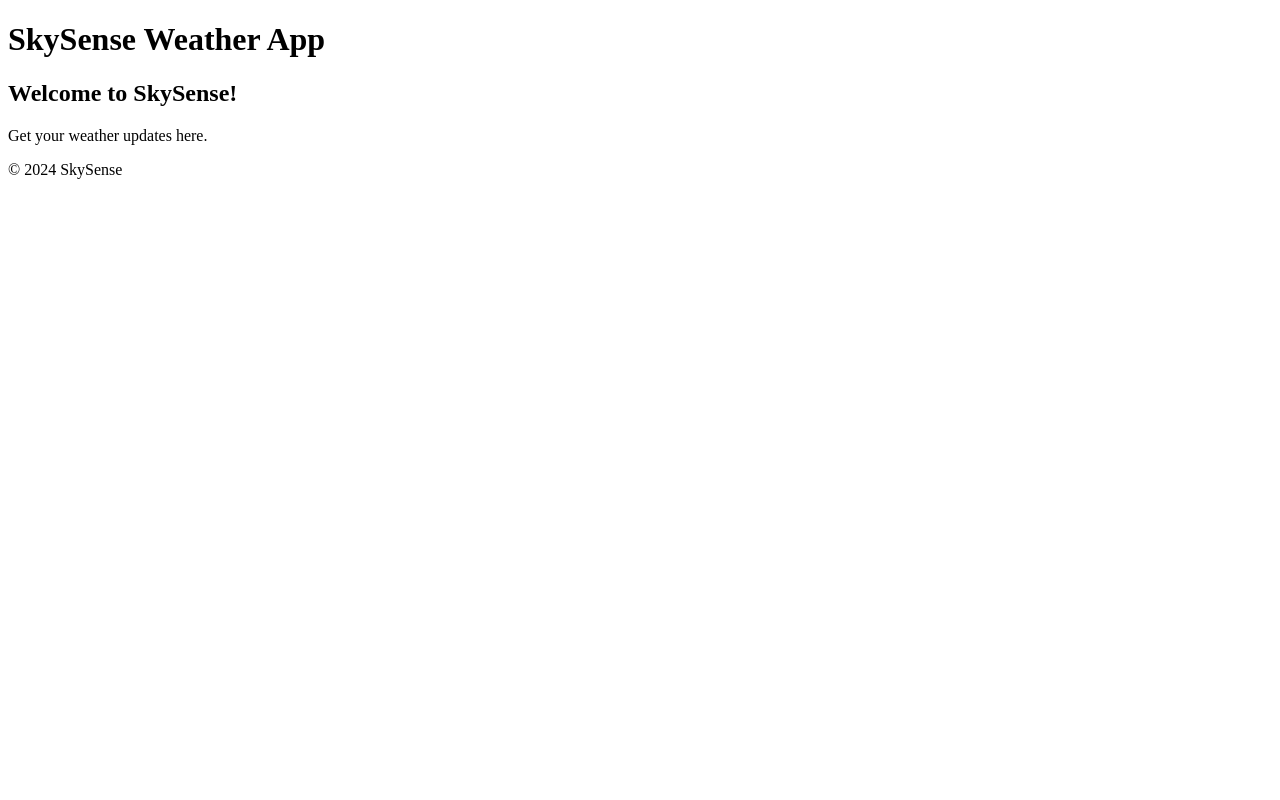
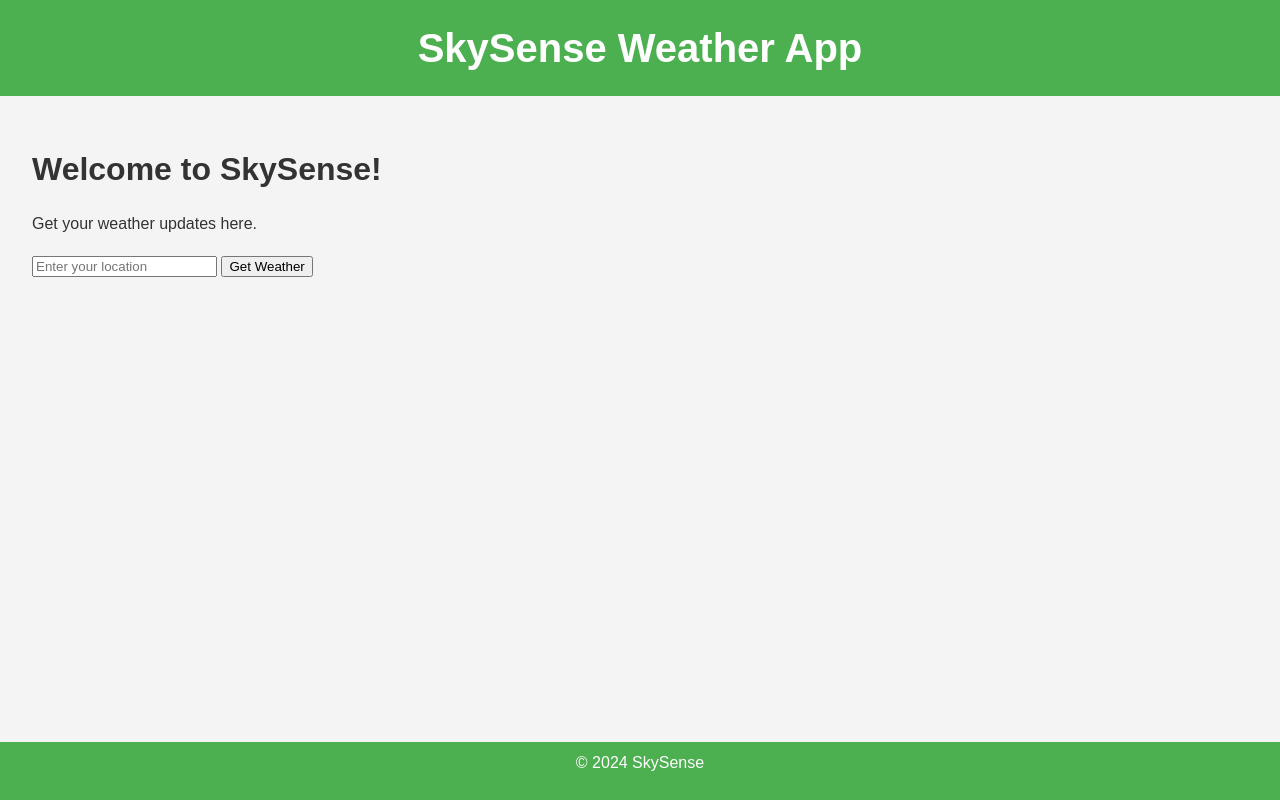
Before and after one commit to imonisweet1/SkySense, a Flask app: page / in a window 1280 px wide. Run offline with Flask 3, Linux system fonts and the light colour scheme.

Commit message:
made modifications to skysense

```diff
--- a/app/routes.py
+++ b/app/routes.py
@@ -3,6 +3,13 @@ from app import app, db
 from app.models import User, Preferences
 import requests
 import os
+from dotenv import load_dotenv
+
+# Load environment variables from .env file
+load_dotenv()
+
+# Fetch the API key from the environment variables
+API_KEY = os.getenv('WEATHER_API_KEY')
 
 @app.route('/')
 def index():
@@ -11,16 +18,28 @@ def index():
 @app.route('/weather/current', methods=['GET'])
 def current_weather():
     location = request.args.get('location')
-    api_key = os.getenv('WEATHER_API_KEY')
-    response = requests.get(f'http://api.weatherapi.com/v1/current.json?key={api_key}&q={location}')
-    return jsonify(response.json())
+    if not location:
+        return jsonify({'error': 'Location is required'}), 400
+
+    # Make a request to the weather API using the loaded API key
+    response = requests.get(f'http://api.weatherapi.com/v1/current.json?key={API_KEY}&q={location}')
+    if response.status_code == 200:
+        return jsonify(response.json())
+    else:
+        return jsonify({'error': 'Failed to fetch weather data'}), response.status_code
 
 @app.route('/weather/forecast', methods=['GET'])
 def weather_forecast():
     location = request.args.get('location')
-    api_key = os.getenv('WEATHER_API_KEY')
-    response = requests.get(f'http://api.weatherapi.com/v1/forecast.json?key={api_key}&q={location}&days=7')
-    return jsonify(response.json())
+    if not location:
+        return jsonify({'error': 'Location is required'}), 400
+
+    # Make a request to the weather API for the forecast
+    response = requests.get(f'http://api.weatherapi.com/v1/forecast.json?key={API_KEY}&q={location}&days=7')
+    if response.status_code == 200:
+        return jsonify(response.json())
+    else:
+        return jsonify({'error': 'Failed to fetch weather data'}), response.status_code
 
 @app.route('/user/preferences', methods=['POST'])
 def save_preferences():
@@ -40,5 +59,8 @@ def get_preferences():
     user = User.query.get(user_id)
     if user:
         preference = Preferences.query.filter_by(user_id=user_id).first()
-        return jsonify({'location': preference.location})
+        if preference:
+            return jsonify({'location': preference.location})
+        else:
+            return jsonify({'message': 'Preferences not found'}), 404
     return jsonify({'message': 'User not found'}), 404
--- a/app/static/css/styles.css
+++ b/app/static/css/styles.css
@@ -0,0 +1,54 @@
+/* Reset some basic elements */
+body, h1, h2, h3, p {
+    margin: 0;
+    padding: 0;
+    font-family: Arial, sans-serif;
+}
+
+body {
+    background-color: #f4f4f4;
+    color: #333;
+    line-height: 1.6;
+    margin: 0;
+    padding: 0;
+    display: flex;
+    flex-direction: column;
+    min-height: 100vh;
+}
+
+header {
+    background-color: #4CAF50;
+    color: white;
+    padding: 1rem;
+    text-align: center;
+}
+
+footer {
+    background-color: #4CAF50;
+    color: white;
+    padding: 0.5rem;
+    text-align: center;
+    margin-top: auto;
+}
+
+main {
+    flex: 1;
+    padding: 2rem;
+}
+
+h1 {
+    font-size: 2.5rem;
+}
+
+h2 {
+    font-size: 2rem;
+    margin-bottom: 1rem;
+}
+
+p {
+    margin-bottom: 1rem;
+}
+
+div {
+    margin: 1rem 0;
+}
--- a/app/static/js/scripts.js
+++ b/app/static/js/scripts.js
@@ -0,0 +1,29 @@
+// This function fetches current weather data from the server
+function fetchCurrentWeather(location) {
+    fetch(`/weather/current?location=${location}`)
+        .then(response => response.json())
+        .then(data => {
+            console.log('Current Weather:', data);
+            displayWeatherData(data);
+        })
+        .catch(error => {
+            console.error('Error fetching current weather:', error);
+        });
+}
+
+// Display the weather data in the UI
+function displayWeatherData(data) {
+    const resultsDiv = document.getElementById('weather-results');
+    resultsDiv.innerHTML = `
+        <h3>Weather in ${data.location.name}, ${data.location.country}:</h3>
+        <p>Temperature: ${data.current.temp_c}°C</p>
+        <p>Condition: ${data.current.condition.text}</p>
+        <img src="${data.current.condition.icon}" alt="Weather icon">
+    `;
+}
+
+// Handle button click to fetch weather data
+document.getElementById('weather-button').addEventListener('click', function() {
+    const location = document.getElementById('location-input').value;
+    fetchCurrentWeather(location);
+});
--- a/app/templates/base.html
+++ b/app/templates/base.html
@@ -4,6 +4,7 @@
     <meta charset="UTF-8">
     <meta name="viewport" content="width=device-width, initial-scale=1.0">
     <title>SkySense Weather App</title>
+    <!-- Link to the CSS file -->
     <link rel="stylesheet" href="{{ url_for('static', filename='css/styles.css') }}">
 </head>
 <body>
@@ -16,6 +17,7 @@
     <footer>
         <p>&copy; 2024 SkySense</p>
     </footer>
+    <!-- Link to the JavaScript file -->
     <script src="{{ url_for('static', filename='js/scripts.js') }}"></script>
 </body>
 </html>
--- a/app/templates/index.html
+++ b/app/templates/index.html
@@ -4,5 +4,16 @@
 <div>
     <h2>Welcome to SkySense!</h2>
     <p>Get your weather updates here.</p>
+
+    <!-- Input field for location -->
+    <input type="text" id="location-input" placeholder="Enter your location">
+
+    <!-- Button to fetch weather data -->
+    <button id="weather-button">Get Weather</button>
+
+    <!-- Placeholder for displaying weather data -->
+    <div id="weather-results">
+        <!-- Weather data will be dynamically inserted here -->
+    </div>
 </div>
 {% endblock %}
```
Also changed, not shown: 1 other file.
